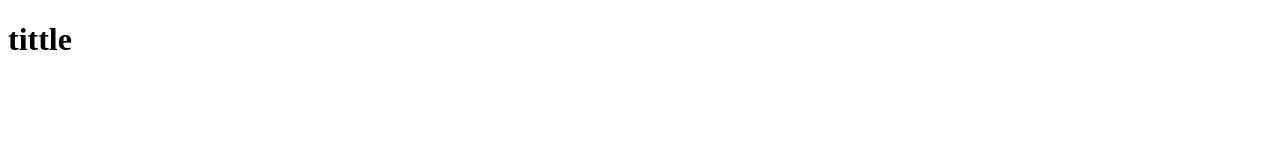
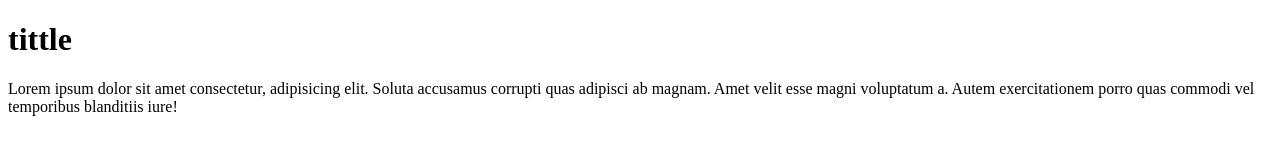
Before and after one commit to Eugene0463/all-repositories, a plain HTML site: page index.html in a window 1280 px wide. Drawn offline with Linux system fonts and the light colour scheme.

Commit message:
added_section

```diff
--- a/index.html
+++ b/index.html
@@ -8,5 +8,8 @@
 </head>
 <body>
     <h1>tittle</h1>
+    <section class="fs">
+        <p>Lorem ipsum dolor sit amet consectetur, adipisicing elit. Soluta accusamus corrupti quas adipisci ab magnam. Amet velit esse magni voluptatum a. Autem exercitationem porro quas commodi vel temporibus blanditiis iure!</p>
+    </section>
 </body>
 </html>
```
